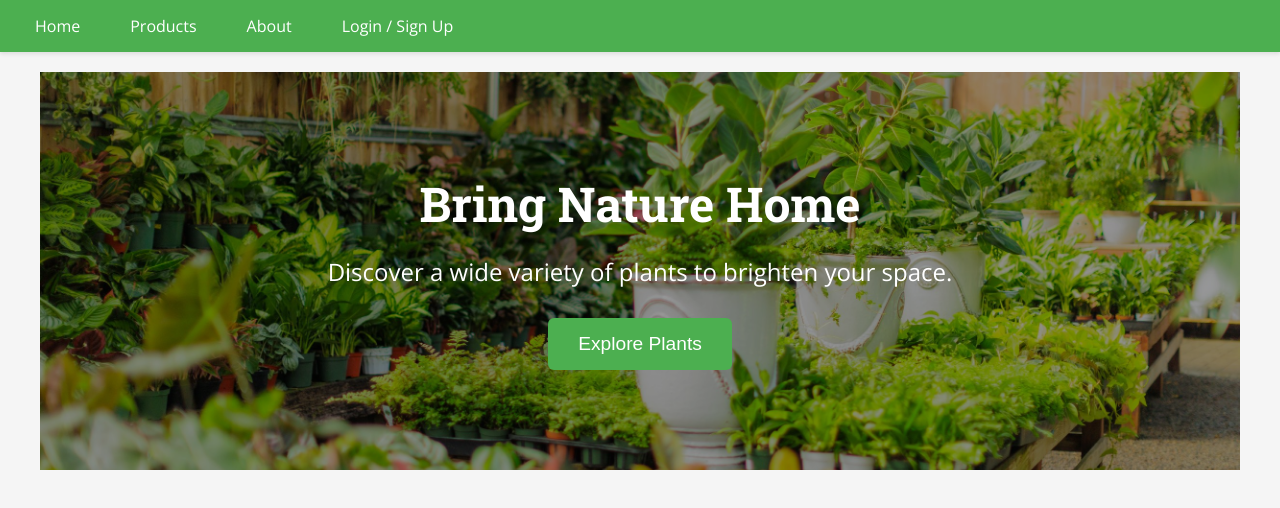
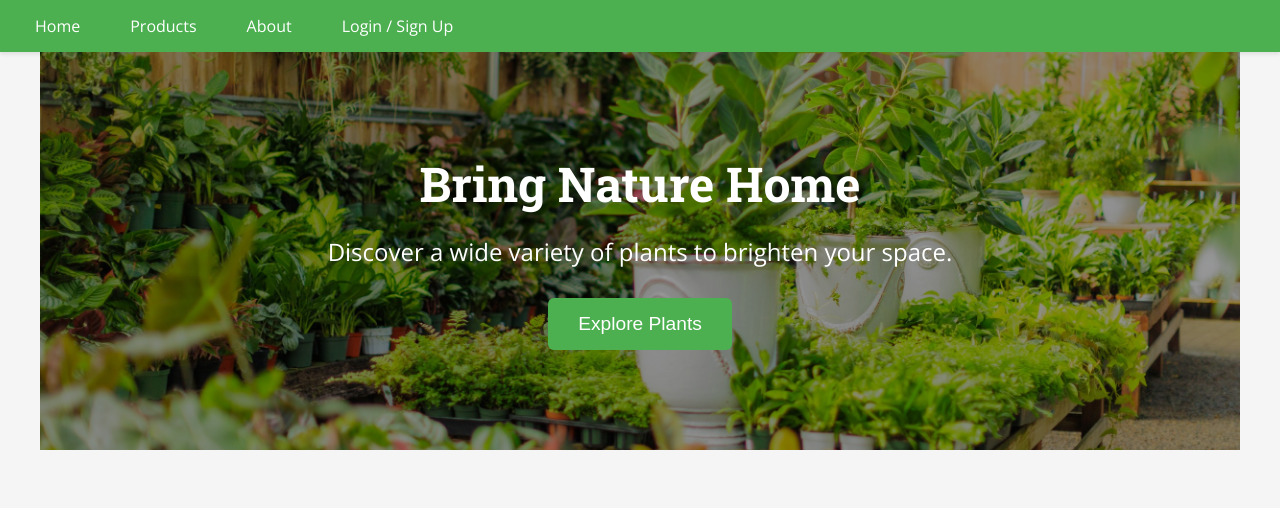
Before and after one commit to kingsuk-panda/nursery-website, a React (Create React App) app in the folder client/: page / in a window 1280 px wide. Shown: the top 508 px of the page. Built offline with nearby package versions, Linux system fonts and the light colour scheme.

Commit message:
Updated App.css

```diff
--- a/client/src/App.css
+++ b/client/src/App.css
@@ -7,11 +7,12 @@ body, h1, h2, h3, h4, h5, h6, p, ul, ol {
 }
 
 :root {
-  --primary-color: #4CAF50;       /* A calming green */
-  --secondary-color: #8BC34A;     /* A slightly lighter green */
-  --background-color: #F5F5F5;    /* Light gray background */
+  --primary-color: #4CAF50;      /* A calming green */
+  --secondary-color: #8BC34A;    /* A slightly lighter green */
+  --background-color: #F5F5F5;   /* Light gray background */
   --text-color: #333333;         /* Dark gray text */
-  --accent-color: #A1887F;         /* Earthy brown for accents */
+  --accent-color: #A1887F;       /* Earthy brown for accents */
+  --nav-text-color: white;       /* Text color for navbar links */
 }
 
 body {
@@ -19,7 +20,7 @@ body {
   color: var(--text-color);
   font-family: 'Open Sans', sans-serif; /* Use Open Sans for general text */
   margin: 0;
-  padding: 0;
+  padding: 0; /* Ensure no default padding */
 }
 
 h1, h2, h3, h4, h5, h6 {
@@ -27,50 +28,21 @@ h1, h2, h3, h4, h5, h6 {
   font-weight: 700; /* Bold headings */
 }
 
-.container {
-  padding: 20px;
+.container { /* This class is used in App.js to wrap content */
+  padding: 0px 20px 20px 20px; /* Removed top padding as Navbar has its own */
   max-width: 1200px; /* Limit content width for better readability */
   margin: 0 auto; /* Center content horizontally */
 }
 
-/* Remove default React styling */
-.App {
-  text-align: center; /* Consider removing if you want more control */
+/* General link styling (optional, if you want to style non-component links) */
+/*
+a {
+  color: var(--primary-color);
+  text-decoration: none;
 }
 
-.App-logo {
-  height: 40vmin;
-  pointer-events: none;
+a:hover {
+  color: var(--secondary-color);
+  text-decoration: underline;
 }
-
-@media (prefers-reduced-motion: no-preference) {
-  .App-logo {
-    animation: App-logo-spin infinite 20s linear;
-  }
-}
-
-.App-header {
-  /* You can keep this if you plan to have a header in some pages */
-  /* Modify as needed for your design */
-  background-color: #282c34;
-  min-height: 100vh;
-  display: flex;
-  flex-direction: column;
-  align-items: center;
-  justify-content: center;
-  font-size: calc(10px + 2vmin);
-  color: white;
-}
-
-.App-link {
-  color: #61dafb; /* Consider changing this to match your color scheme */
-}
-
-@keyframes App-logo-spin {
-  from {
-    transform: rotate(0deg);
-  }
-  to {
-    transform: rotate(360deg);
-  }
-}
+*/
```
